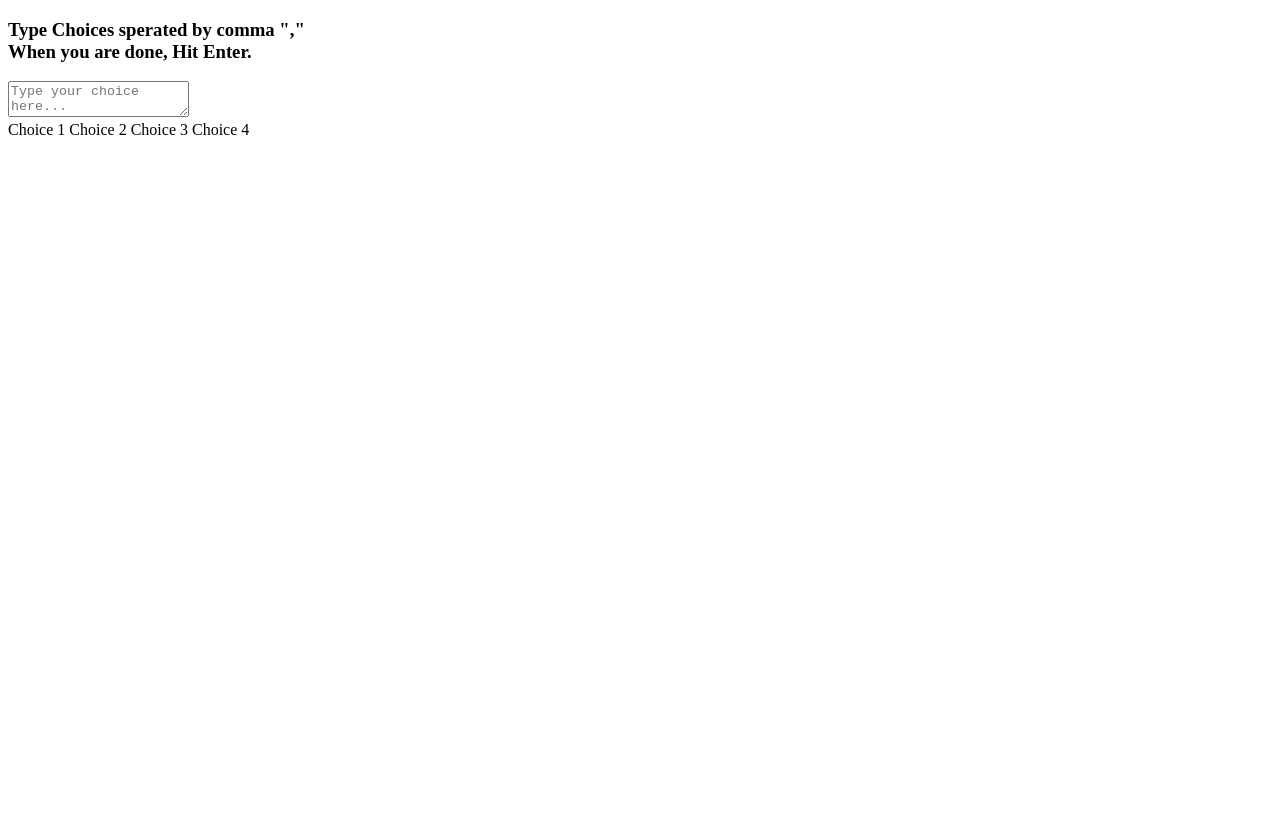
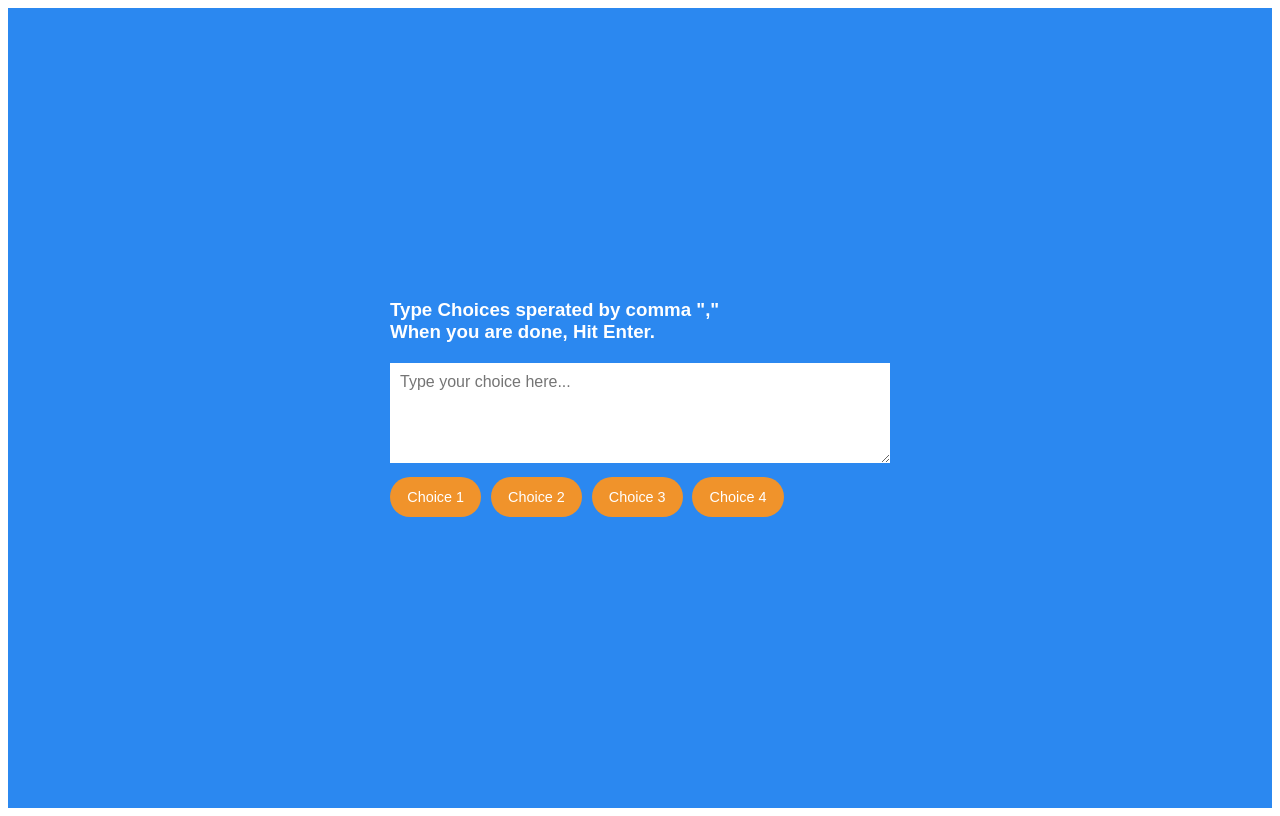
Before and after one commit to dev-vikasgupta/random-choice-picker, a plain HTML site: page index.html in a window 1280 px wide. Drawn offline with Linux system fonts and the light colour scheme; a web font is replaced by a local one.

Commit message:
*Added nice style for it

```diff
--- a/index.html
+++ b/index.html
@@ -5,6 +5,7 @@
     <meta name="viewport" content="width=device-width, initial-scale=1.0">
     <title>Random Choice Picker</title>
     <link rel="stylesheet" href="https://cdnjs.cloudflare.com/ajax/libs/font-awesome/5.15.1/css/all.min.css" integrity="sha512-+4zCK9k+qNFUR5X+cKL9EIR+ZOhtIloNl9GIKS57V1MyNsYpYcUrUeQc9vNfzsWfV28IaLL3i96P9sdNyeRssA==" crossorigin="anonymous" />
+    <link rel="stylesheet" href="style.css">
 </head>
 <body>
     <div id="random-choice-picker">
@@ -23,5 +24,6 @@
             </div>
         </div>
     </div>
+    <script src="script.js"></script>
 </body>
 </html>
--- /dev/null
+++ b/style.css
@@ -0,0 +1,44 @@
+@import url('https://fonts.googleapis.com/css2?family=Muli:wght@400;700&display=swap');
+* {
+  box-sizing: border-box;
+}
+body {
+  font-family: Muli, sans-serif;
+}
+#random-choice-picker {
+  background-color: #2b88f0;
+  margin: 0;
+  display: flex;
+  flex-direction: column;
+  align-items: center;
+  justify-content: center;
+  height: 100vh; /* make default body height to it's view */
+}
+#random-choice-picker .container {
+  width: 500px;
+}
+#random-choice-picker h3 {
+  color: #fff;
+  margin: 10px 0 20px;
+}
+#random-choice-picker #textarea {
+  width: 100%;
+  height: 100px;
+  padding: 10px;
+  font-family: inherit;
+  margin: 0 0 10px;
+  border: none;
+  font-size: 1em;
+}
+#random-choice-picker .tag {
+  background-color: #f0932b;
+  color: #fff;
+  padding: 0.8em 1.2em;
+  border-radius: 50px;
+  margin: 0 5px 10px 0;
+  font-size: 0.9em;
+  display: inline-block;
+}
+#random-choice-picker .tag.highlight {
+  background-color: #273c75;
+}
```
Also changed, not shown: script.js (added).
